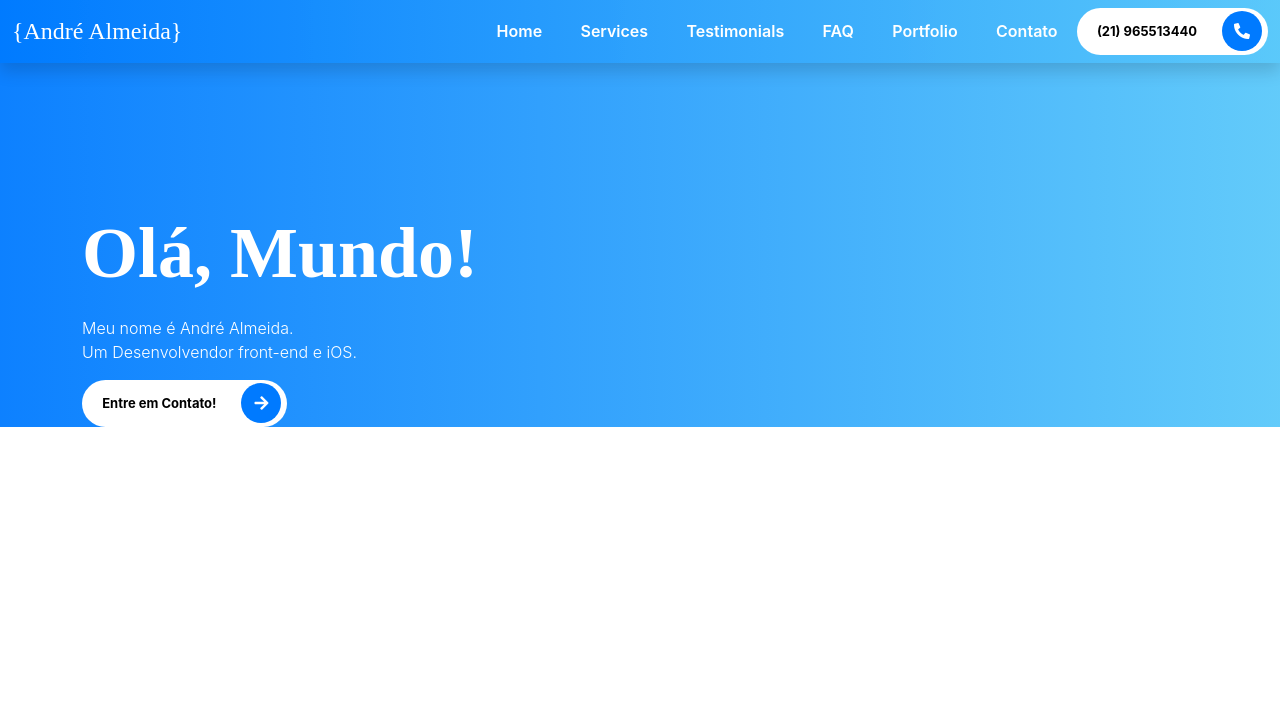
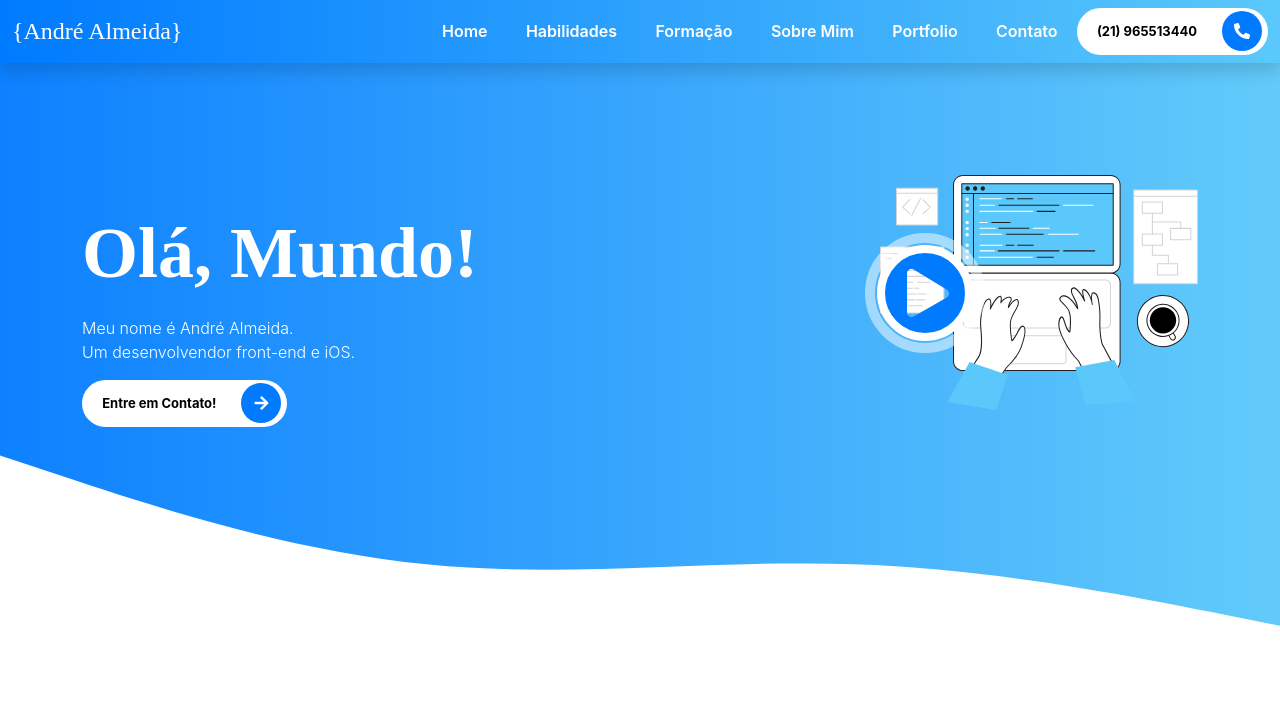
Before and after one commit to AndreAlmeida-89/portfolio, a website built with Parcel: page index.html in a window 1280 px wide. Built offline with nearby package versions, Linux system fonts and the light colour scheme; a web font is replaced by a local one.

Commit message:
add glightbox, but it's not working

```diff
--- a/index.html
+++ b/index.html
@@ -19,6 +19,7 @@
     <link rel="stylesheet" href="css/main.css" />
     <link rel="stylesheet" href="css/style.css" />
     <link rel="stylesheet" href="css/fontawesome.css" />
+    <link rel="stylesheet" href="css/glightbox.min.css" />
 
     <meta name="theme-color" content="#fafafa" />
   </head>
@@ -49,13 +50,13 @@
               <a class="nav-link active" aria-current="page" href="#">Home</a>
             </li>
             <li class="nav-item">
-              <a class="nav-link" href="#">Services</a>
+              <a class="nav-link" href="#">Habilidades</a>
             </li>
             <li class="nav-item">
-              <a class="nav-link" href="#">Testimonials</a>
+              <a class="nav-link" href="#">Formação</a>
             </li>
             <li class="nav-item">
-              <a class="nav-link" href="#">FAQ</a>
+              <a class="nav-link" href="#">Sobre mim</a>
             </li>
             <li class="nav-item">
               <a class="nav-link" href="#">Portfolio</a>
@@ -80,12 +81,13 @@
     <section id="home" class="intro-section">
       <div class="container">
         <div class="row align-items-center text-white">
-          <div class="col-md intros">
+          <!--INTRO CONTENT-->
+          <div class="col-md-6 intros text-start">
             <h1 class="display-2">
               <span class="display-2--intro sf-bold"> Olá, mundo! </span>
               <span class="display-2--description lh-base">
                 Meu nome é André Almeida. <br />
-                Um Desenvolvendor front-end e iOS.
+                Um desenvolvendor front-end e iOS.
               </span>
             </h1>
 
@@ -96,16 +98,49 @@
               </span>
             </button>
           </div>
-          <div class="col-md intros"></div>
+
+          <!--VIDEO CONTENT-->
+          <div class="col-md-6 intros text-end">
+            <div class="video-box">
+              <img
+                src="/assets/svgs/code.hand.svg"
+                alt="video illustration"
+                class="img-fluid"
+              />
+              <a href="#" class="glightbox">
+                <span>
+                  <i class="fas fa-play-circle"></i>
+                </span>
+                <span
+                  class="border-animation border-animation--border-1"
+                ></span>
+                <span
+                  class="border-animation border-animation--border-2"
+                ></span>
+              </a>
+            </div>
+          </div>
         </div>
       </div>
+      <img src="/assets/svgs/wave.svg" alt="wave" />
     </section>
 
     <!-- Scripts -->
+
     <script src="js/vendor/modernizr-3.11.2.min.js"></script>
     <script src="js/plugins.js"></script>
+    <script src="assets/bootstrap-5.0.1-dist/js/bootstrap.bundle.js"></script>
     <script src="js/main.js"></script>
-    <script src="assets/bootstrap-5.0.1-dist/js/bootstrap.bundle.js"></script>
+
+    <script src="js/vendor/glightbox.min.js"></script>
+    <script type="text/javascript">
+      const lightbox = GLightbox({
+        href: "https://www.youtube.com/watch?v=iJKCj8uAHz8&t=1916s",
+        type: "video",
+        source: "youtube",
+        width: 900,
+      });
+    </script>
 
     <!-- Google Analytics: change UA-XXXXX-Y to be your site's ID. -->
     <script>
--- a/package.json
+++ b/package.json
@@ -20,6 +20,8 @@
     "@fortawesome/fontawesome-free": "^5.15.3",
     "autoprefixer": "^10.2.6",
     "bootstrap": "^5.0.1",
+    "glightbox": "^3.0.9",
+    "js": "^0.1.0",
     "postcss-cli": "^8.3.1"
   }
 }
--- a/scss/components/_animations.scss
+++ b/scss/components/_animations.scss
@@ -0,0 +1,13 @@
+//PULSE BOREDER
+
+@keyframes pulse-border {
+    0%{
+        transform: scale(1);
+        opacity: 1;
+    }
+
+    100%{
+        transform: scale(1.5);
+        opacity: 0;
+    }
+}
--- a/scss/components/_mixins.scss
+++ b/scss/components/_mixins.scss
@@ -1,6 +1,17 @@
 //GRADIENT MIXINS
 @use '../custom' as * ;
 
+
+//GRADIENT MIXIN
 @mixin gradient{
     background: linear-gradient(to right, rgba($primary, 0.95), rgba($secondary, 0.95));
 }
+
+
+//ABSOLUTE CENTER
+@mixin absoluteCenter{
+    position: absolute;
+    top: 50%;
+    left: 50%;
+    transform: translate(-50%, -50%);
+}
--- a/scss/sections/_intro-sections.scss
+++ b/scss/sections/_intro-sections.scss
@@ -7,3 +7,41 @@
     width: 100%;
     height: 100%;
 }
+
+.intros {
+
+    .video-box{
+        position: relative;
+
+        a{
+            @include absoluteCenter;
+
+            span{
+
+
+                i{
+                    font-size: 6rem;
+                    color: $primary;
+                }
+            }
+        }
+    }
+}
+
+.border-animation{
+    position: absolute;
+    top: 0;
+    left: 0;
+    width: 6rem;
+    height: 6rem;
+    border: 0.55rem solid $white;
+    border-radius: 50%;
+    animation: pulse-border 1s linear infinite;
+
+    &--border-1{
+        animation-delay: 1s;
+    }
+    &--border-2{
+        animation-delay: 1.5s;
+    }
+}
```
Also changed, not shown: js/plugins.js (+26 -6 lines), assets/svgs/code.hand.svg (added), assets/svgs/wave.svg (added), css/glightbox.min.css (added), css/style.css, js/vendor/glightbox.min.js (added), 2 other files.
